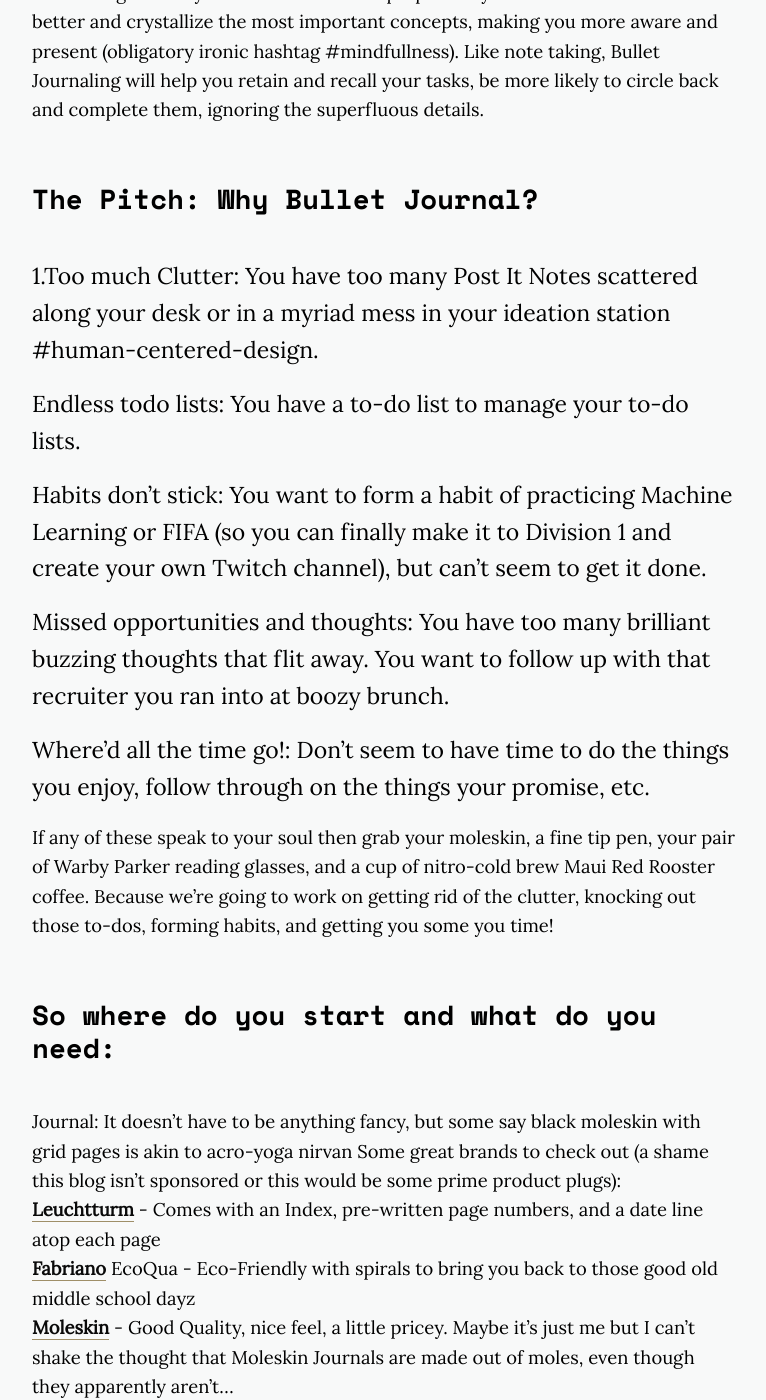
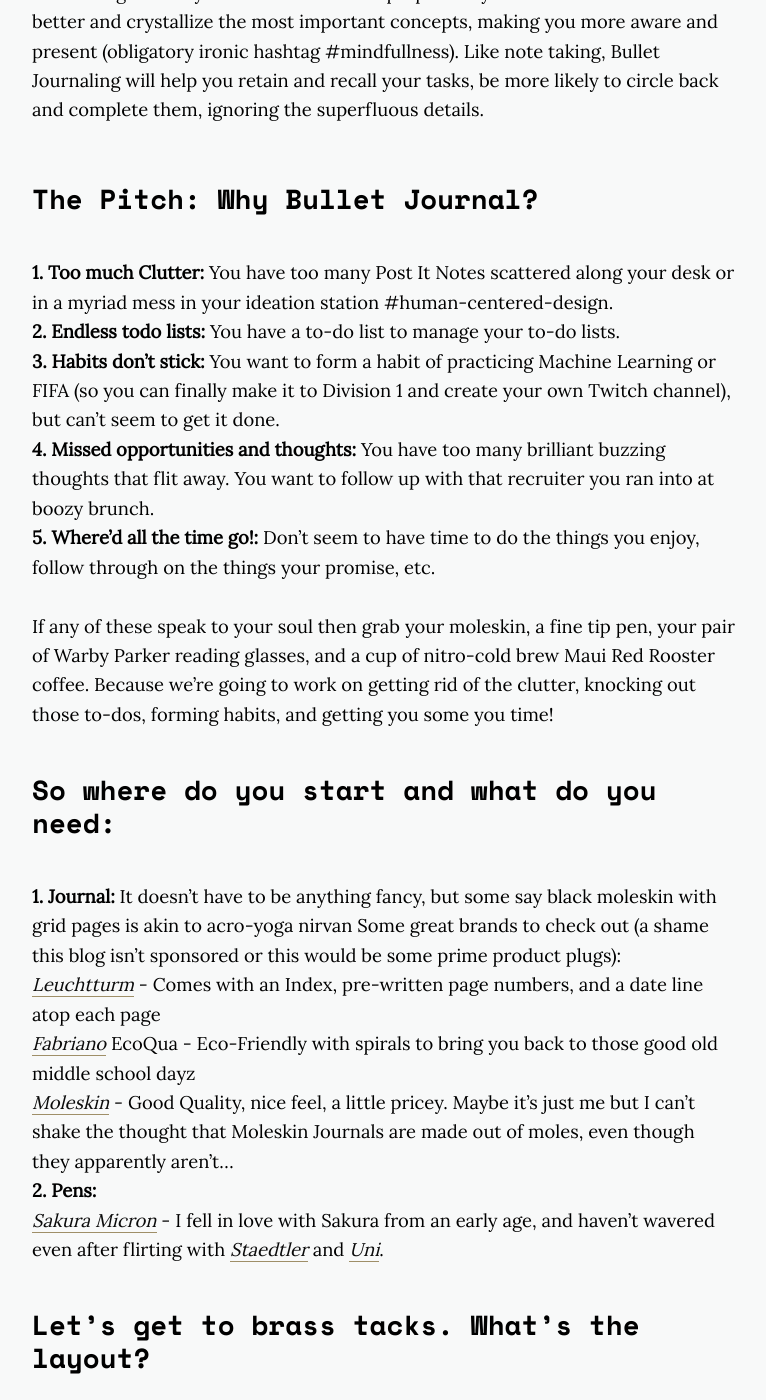
Before and after one commit to chrisferrer/blog, a Jekyll site: the page built from _posts/2016-12-10-bullet-journaling.markdown, in a window 1280 px wide and 1400 px high, scrolled down 1746 px. Shown: the whole window, without its empty margins (256-1022 px from the left). Built offline with Jekyll 4.4.1, drawn with Linux system fonts in a browser that asks for light colours; nearby versions of some CDN libraries; some of the changed text lies outside the part shown.

Commit message:
numbering

```diff
--- a/_posts/2016-12-10-bullet-journaling.markdown
+++ b/_posts/2016-12-10-bullet-journaling.markdown
@@ -22,16 +22,12 @@ While writing your thoughts down requires work, it's worth it. By making it a li
 
 <br>
 
-1. 1.Too much Clutter: You have too many Post It Notes scattered along your desk or in a myriad mess in your ideation station #human-centered-design.
-
-2. Endless todo lists: You have a to-do list to manage your to-do lists.
-
-3. Habits don't stick: You want to form a habit of practicing Machine Learning or FIFA (so you can finally make it to Division 1 and create your own Twitch channel), but can't seem to get it done.
-
-4. Missed opportunities and thoughts: You have too many brilliant buzzing thoughts that flit away. You want to follow up with that recruiter you ran into at boozy brunch.
-
-5. Where'd all the time go!: Don't seem to have time to do the things you enjoy, follow through on the things your promise, etc.
-
+1. **1. Too much Clutter:** You have too many Post It Notes scattered along your desk or in a myriad mess in your ideation station #human-centered-design.
+2. **2. Endless todo lists:** You have a to-do list to manage your to-do lists.
+3. **3. Habits don't stick:** You want to form a habit of practicing Machine Learning or FIFA (so you can finally make it to Division 1 and create your own Twitch channel), but can't seem to get it done.
+4. **4. Missed opportunities and thoughts:** You have too many brilliant buzzing thoughts that flit away. You want to follow up with that recruiter you ran into at boozy brunch.
+5. **5. Where'd all the time go!:** Don't seem to have time to do the things you enjoy, follow through on the things your promise, etc.
+<br>
 If any of these speak to your soul then grab your moleskin, a fine tip pen, your pair of Warby Parker reading glasses, and a cup of nitro-cold brew Maui Red Rooster coffee. Because we're going to work on getting rid of the clutter, knocking out those to-dos, forming habits, and getting you some you time!
 
 <br>
@@ -40,13 +36,12 @@ If any of these speak to your soul then grab your moleskin, a fine tip pen, your
 
 <br>
 
-1. Journal: It doesn't have to be anything fancy, but some say black moleskin with grid pages is akin to acro-yoga nirvan Some great brands to check out (a shame this blog isn't sponsored or this would be some prime product plugs):
-  * __[Leuchtturm][2]__ - Comes with an Index, pre-written page numbers, and a date line atop each page
-  * __[Fabriano][3]__ EcoQua - Eco-Friendly with spirals to bring you back to those good old middle school dayz
-  * __[Moleskin][4]__ - Good Quality, nice feel, a little pricey. Maybe it's just me but I can't shake the thought that Moleskin Journals are made out of moles, even though they apparently aren't…
-
-2. Pens:
-  * __[Sakura Micron][5]__ - I fell in love with Sakura from an early age, and haven't wavered even after flirting with __[Staedtler][6]__ and __[Uni][7]__.
+1. **1. Journal:** It doesn't have to be anything fancy, but some say black moleskin with grid pages is akin to acro-yoga nirvan Some great brands to check out (a shame this blog isn't sponsored or this would be some prime product plugs):
+* _[Leuchtturm][2]_ - Comes with an Index, pre-written page numbers, and a date line atop each page
+* _[Fabriano][3]_ EcoQua - Eco-Friendly with spirals to bring you back to those good old middle school dayz
+* _[Moleskin][4]_ - Good Quality, nice feel, a little pricey. Maybe it's just me but I can't shake the thought that Moleskin Journals are made out of moles, even though they apparently aren't…
+2. **2. Pens:**
+* _[Sakura Micron][5]_ - I fell in love with Sakura from an early age, and haven't wavered even after flirting with _[Staedtler][6]_ and _[Uni][7]_.
 
 <br>
 
@@ -54,21 +49,18 @@ If any of these speak to your soul then grab your moleskin, a fine tip pen, your
 
 <br>
 
-1. An Index: Your personal Table of Contents (e.g. Books, Product Management, Career Tips, etc) - you can note on which pages you mention these various topics.
-
-2. Rapid Logging: Short blurbs like todos with symbols. Bullets are short sentences that include Tasks, Events, and Notes
+1. **1. An Index:** Your personal Table of Contents (e.g. Books, Product Management, Career Tips, etc) - you can note on which pages you mention these various topics.
+2. **2. Rapid Logging:** Short blurbs like todos with symbols. Bullets are short sentences that include Tasks, Events, and Notes
   * **Tasks:** Noted as • is essentially a to-do e.g. • Post new blog post. Once the task is completed you mark it as X, if it is migrated to a future date you add a >, or if it has been scheduled <
   * **Events:** A scheduled occasion signified with a checkbox e.g. Bought a flight home or Marie's Graduation
   * **Notes:** shown with a - can include ruminations, ideas, observations, etc.
-3. Daily Log: From work you need to get done to how many cups of water you had to things you need to push to tomorrow
+3. **3. Daily Log:** From work you need to get done to how many cups of water you had to things you need to push to tomorrow
+4. **4. Monthly Log:** Events, Goals, Calling your parents weekly, things you need plan for etc
+5. **5. Future Log:** Take a step back, a breath the or two and look at the year ahead - what are those big trips, milestones you hope to get to that will bubble up from your daily little wins?
 
-4. Monthly Log: Events, Goals, Calling your parents weekly, things you need plan for etc
+For more information go to _[BulletJournal][8]_ where they walk through the methods and modules in greater detail. Also check out _[r/bulletjournal][9]_ for inspiration and some jealousy.
 
-5. Future Log: Take a step back, a breath the or two and look at the year ahead - what are those big trips, milestones you hope to get to that will bubble up from your daily little wins?
-
-For more information go to __[BulletJournal][8]__ where they walk through the methods and modules in greater detail. Also check out __[r/bulletjournal][9]__ for inspiration and some jealousy.
-
-There's something invigorating about writing down your goals, revisiting those past and upcoming milestones even if they're flossing for a week straight or deploying that personal website. For more info on habit forming check out __[BrainPickings][10]__.
+There's something invigorating about writing down your goals, revisiting those past and upcoming milestones even if they're flossing for a week straight or deploying that personal website. For more info on habit forming check out _[BrainPickings][10]_.
 
 If you're still not convinced let me highlight in a buzzed fashion the TOP 5 reasons you should Bullet Journal
 
@@ -78,15 +70,11 @@ If you're still not convinced let me highlight in a buzzed fashion the TOP 5 rea
 
 <br>
 
-1. Stay on top of and accomplish your goals
-
-2. Maintain good habits by getting a long term view - check out this article on habit forming from BrainPickings
-
-3. Celebrate small wins - from finishing that essay or Powerpoint to getting some groceries (DiGiorno pizza dusted with olive oil anyone?)
-
-4. Get those Gainz at the gym - maybe? Well, track those squats, that cardio, and hit the gym
-
-5. Get that IPO money - Had the greatest idea since sliced bread or the shake weight, but didn't write it down squandering your unicorn IPO idea? Don't fret you've got a pen and paper for that.
+1. **1. Stay on top of and accomplish your goals**
+2. **2. Maintain good habits by getting a long term view** - check out this article on habit forming from BrainPickings
+3. **3. Celebrate small wins** - from finishing that essay or Powerpoint to getting some groceries (DiGiorno pizza dusted with olive oil anyone?)
+4. **4. Get those Gainz at the gym** - maybe? Well, track those squats, that cardio, and hit the gym
+5. **5. Get that IPO money** - Had the greatest idea since sliced bread or the shake weight, but didn't write it down squandering your unicorn IPO idea? Don't fret you've got a pen and paper for that.
 
 Good Luck Bullet Journaling!!
 
```
Also changed, not shown: _posts/2017-02-28-linkedIn-lethargy.md (+14 -10 lines).
